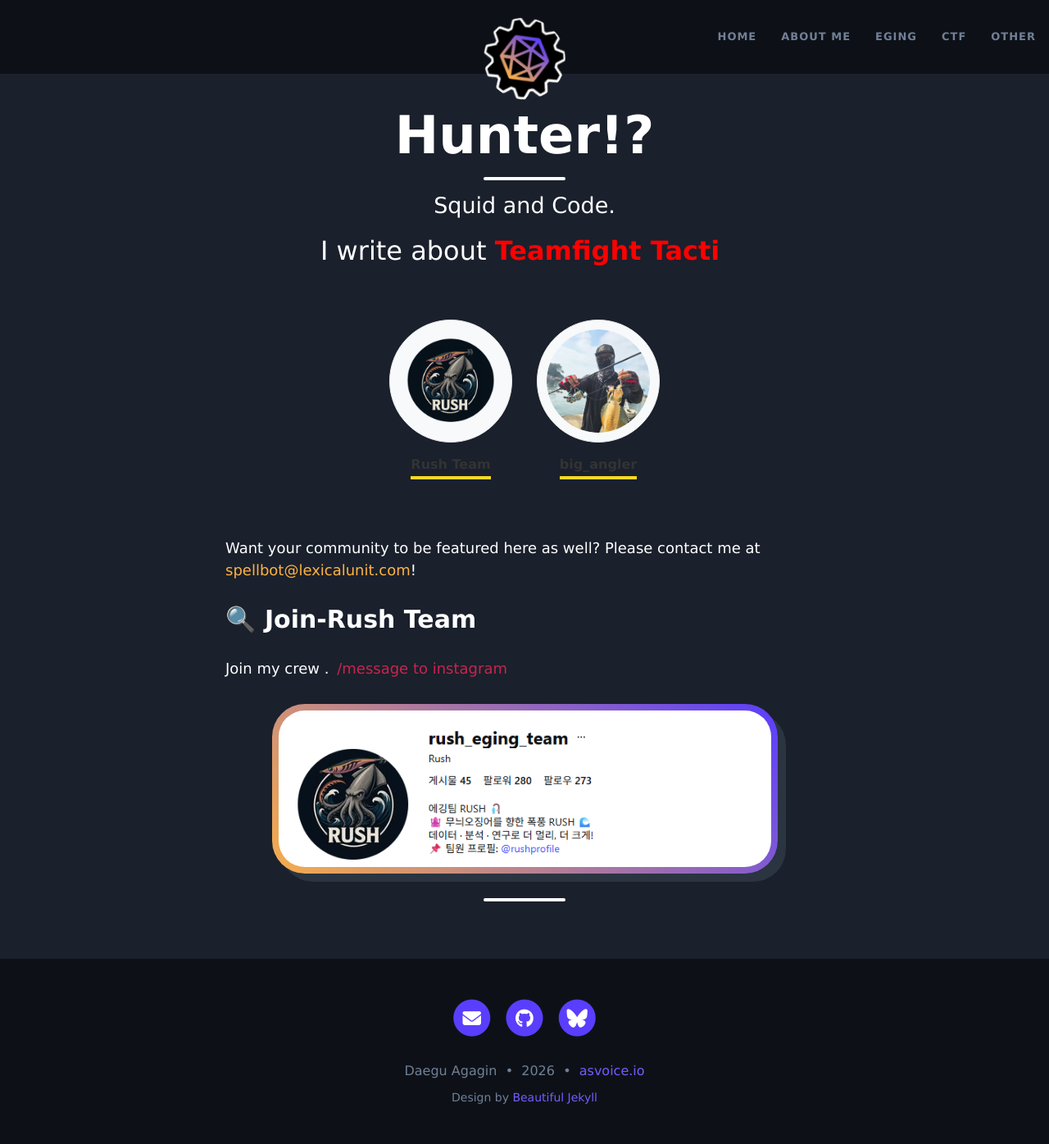
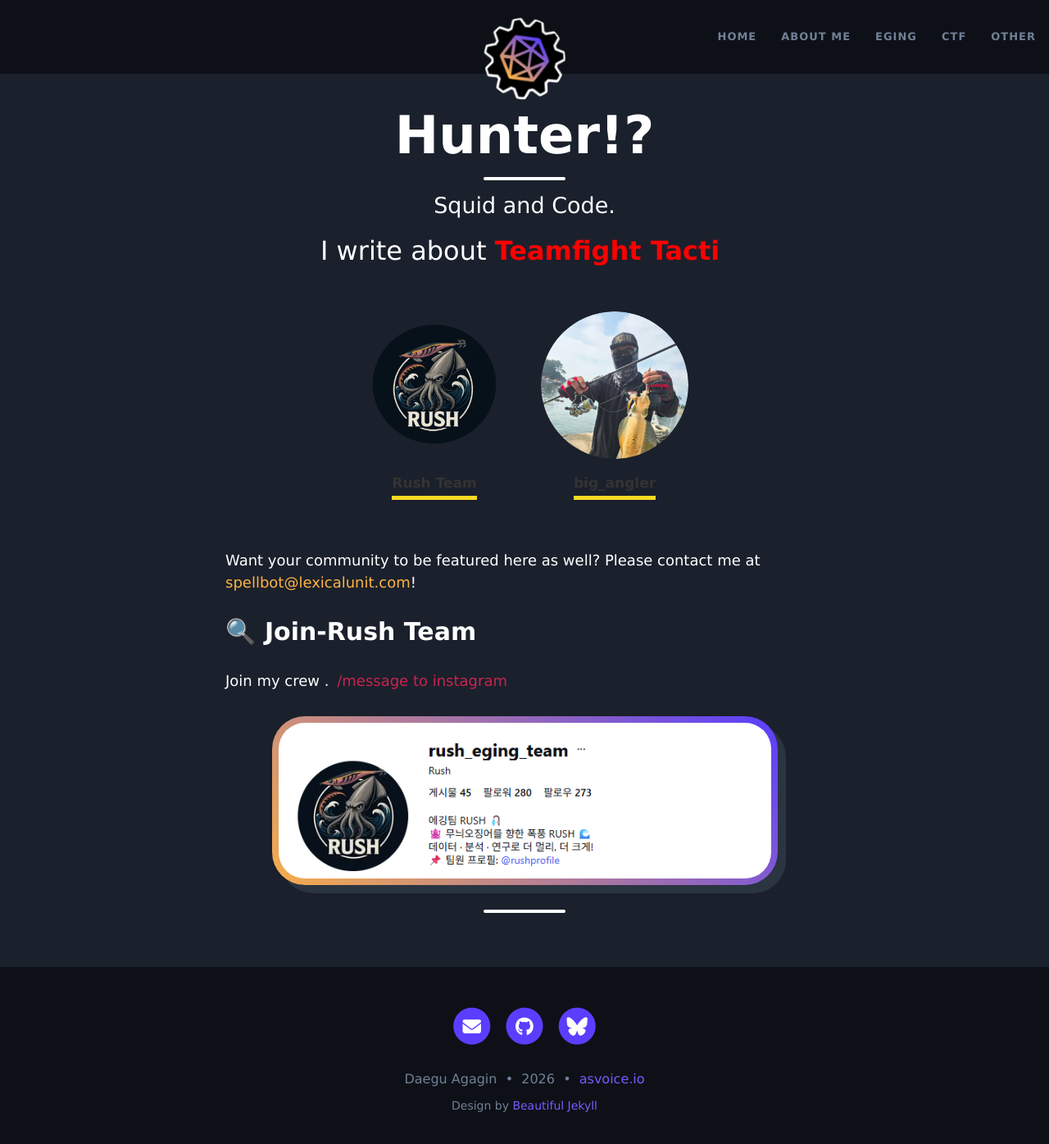
Before and after one commit to asvoice/asvoice.github.io, a Jekyll site: the page index.html, which Jekyll copies as it is, in a window 1280 px wide and 1400 px high. Shown: the top 1396 px of the window at 82% size. Built offline with Jekyll 4.4.1, drawn with Linux system fonts in a browser that asks for light colours.

Commit message:
Update index.html

```diff
--- a/index.html
+++ b/index.html
@@ -127,56 +127,51 @@
 
 <!-- SERVERS BEGIN -->
 <style>
-  /* spellbot.io의 스타일을 완벽하게 재현 */
   .spell-container {
     display: flex !important;
     flex-wrap: wrap !important;
     justify-content: center !important;
-    gap: 30px !important;
-    padding: 40px 0 !important;
-    background-color: transparent !important;
+    gap: 40px !important; /* 이미지 사이 간격 조절 */
+    padding: 30px 0 !important;
   }
 
   .spell-card {
-    width: 150px !important; /* spellbot 로고와 비슷한 사이즈 */
+    width: 180px !important; /* 전체 클릭 영역 */
     text-align: center !important;
     text-decoration: none !important;
     display: block !important;
   }
 
   .spell-img-box {
-    width: 150px !important;
-    height: 150px !important;
-    background-color: #f8f9fa !important; /* spellbot 같은 아주 연한 회색 배경 */
-    border-radius: 50% !important; /* 원형 판 */
+    width: 180px !important;
+    height: 180px !important;
+    background-color: transparent !important; /* 배경 투명하게 변경 */
+    border: none !important; /* 테두리 제거 */
     display: flex !important;
     align-items: center !important;
     justify-content: center !important;
-    margin: 0 auto 12px !important;
-    overflow: hidden !important;
-    border: 1px solid #eee !important;
+    margin: 0 auto 15px !important;
+    overflow: visible !important; /* 잘림 방지 */
     transition: transform 0.2s ease-in-out !important;
   }
 
   .spell-card:hover .spell-img-box {
-    transform: translateY(-5px) !important; /* 마우스 올리면 살짝 위로 */
-    box-shadow: 0 10px 20px rgba(0,0,0,0.1) !important;
+    transform: translateY(-8px) !important; /* 호버 시 살짝 위로 이동 */
   }
 
   .spell-img-box img {
-    /* 이 설정이 spellbot의 핵심입니다 */
-    width: 85% !important;  /* 박스 안에서 약간의 여백을 둠 */
-    height: 85% !important;
-    object-fit: contain !important; /* 비율 유지하며 안쪽으로 쏙 */
+    width: 100% !important; /* 박스 크기에 꽉 채움 */
+    height: 100% !important;
+    object-fit: contain !important; /* 비율 유지 */
     border-radius: 50% !important;
   }
 
-  /* spellbot 특유의 노란색 밑줄 강조 */
+  /* 노란색 강조 밑줄 */
   .spell-name {
-    font-weight: bold !important;
-    font-size: 16px !important;
+    font-weight: 800 !important;
+    font-size: 17px !important;
     color: #333 !important;
-    border-bottom: 4px solid #f9d923 !important; /* 노란색 포인트 */
+    border-bottom: 5px solid #f9d923 !important;
     padding-bottom: 2px !important;
     display: inline-block !important;
   }
```
